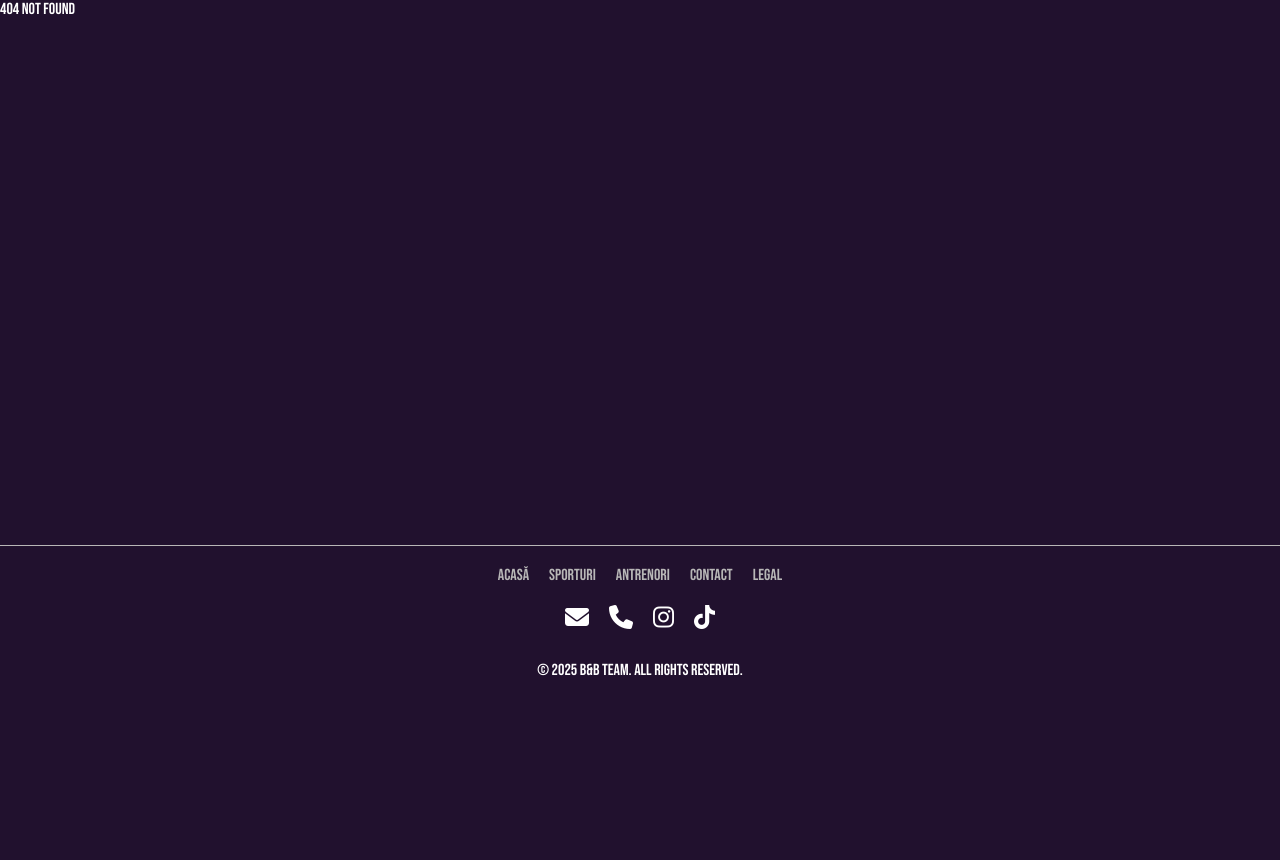
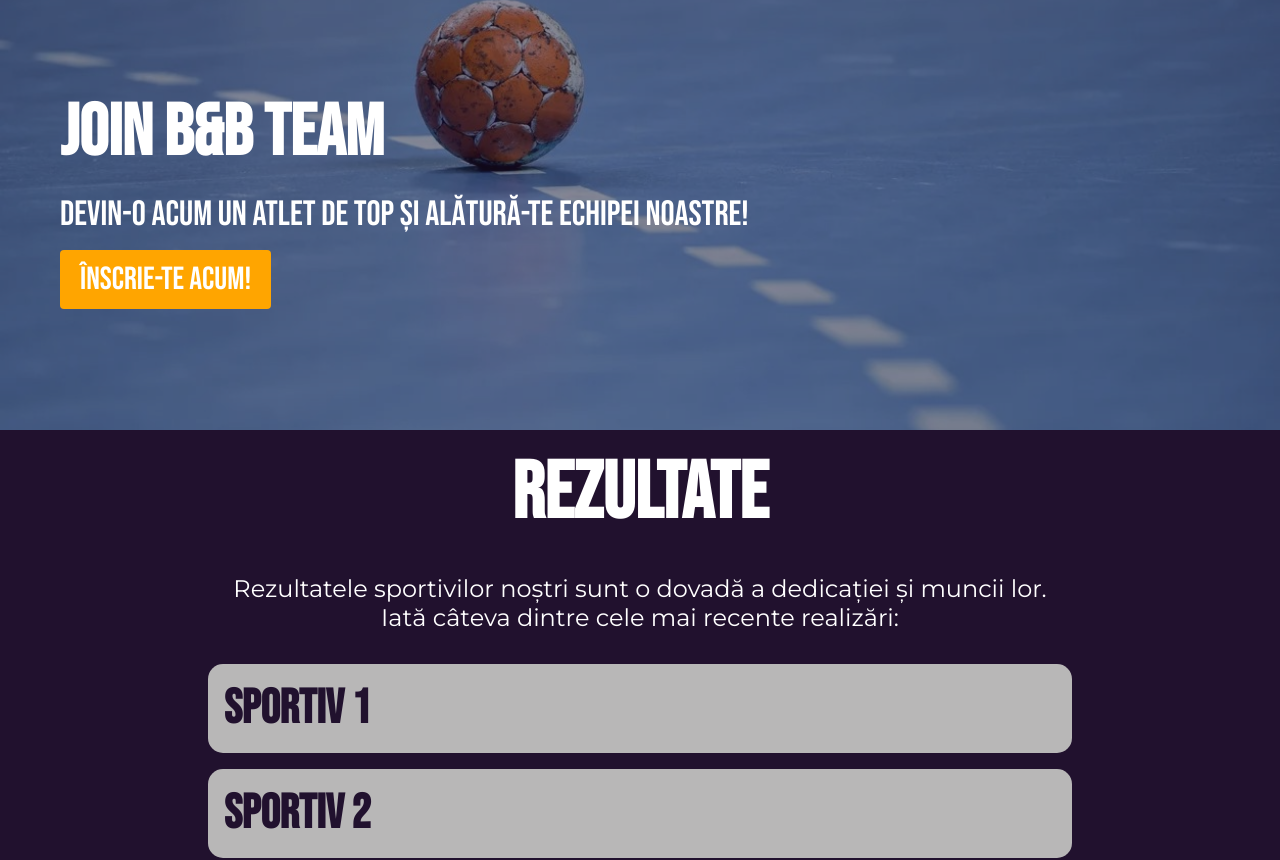
Before and after one commit to claudette1203/bbteam, a React (Vite) app: page /#/results in a window 1280 px wide. Before the commit this address had no page. Shown: the part 120-980 px from the top of the page. Before the commit the page ends 800 px from the top, so only its background shows below. Built offline with nearby package versions, Linux system fonts and the light colour scheme.

Commit message:
Added the beginning of the results page

```diff
--- a/src/components/Footer.tsx
+++ b/src/components/Footer.tsx
@@ -9,6 +9,7 @@ const Footer: React.FC = () => {
         <a href=".#">ACASĂ</a>
         <a href=".#sports">SPORTURI</a>
         <a href=".#coaches">ANTRENORI</a>
+        <a href=".#results">REZULTATE</a>
         <a href=".#contact">CONTACT</a>
         <a href=".#legal">LEGAL</a>
       </div>
--- a/src/components/Header.tsx
+++ b/src/components/Header.tsx
@@ -8,6 +8,7 @@ const Header: React.FC = () => {
     { label: 'ACASĂ', path: '/' },
     { label: 'SPORTURI', path: '/sports' },
     { label: 'ANTRENORI', path: '/coaches' },
+    { label: 'REZULTATE', path: '/results' },
     { label: 'CONTACT', path: '/contact' },
   ];
 
--- a/src/main.tsx
+++ b/src/main.tsx
@@ -14,6 +14,7 @@ import Legal from './pages/Legal';
 import News from './pages/News';
 import Players from './pages/Players';
 import Sports from './pages/Sports';
+import Results from './pages/Results';
 
 ReactDOM.createRoot(document.getElementById('root') as HTMLElement).render(
   <React.StrictMode>
@@ -30,6 +31,7 @@ ReactDOM.createRoot(document.getElementById('root') as HTMLElement).render(
             <Route path="/contact" element={<Contact />} />
             <Route path="/players" element={<Players />} />
             <Route path="/legal" element={<Legal />} />
+            <Route path="/results" element={<Results />} />
             <Route path="*" element={<div>404 Not Found</div>} />
           </Routes>
         </main>
--- /dev/null
+++ b/src/pages/Results.css
@@ -0,0 +1,57 @@
+.results-page {
+    display: flex;
+    flex-direction: column;
+    align-items: center;
+    gap: 2rem;
+    width: 70%;
+    margin: 0 auto;
+    padding: 1rem;
+}
+
+.results-page h1 {
+    font-size: 5rem;
+    align-self: center;
+}
+
+.results-page p {
+    font-size: 1.5rem;
+    color: var(--secondary-color-light);
+    font-family: var(--details-font);
+    text-align: center;
+}
+
+.results-page .players{
+    width: 100%;
+    gap: 0.4rem;
+}
+
+.results-page .players h2 {
+    font-size: 3rem;
+    color: var(--background-color);
+    align-items: flex-start;
+    background-color: var(--secondary-color);
+    border-radius: 15px;
+    padding: 1rem;
+    width: 100%;
+    margin-bottom: 1rem;
+}
+
+@media (max-width: 768px) {
+    .results-page {
+        width: 80%;
+    }
+
+    .results-page h1 {
+        font-size: 2.5rem;
+    }
+
+    .results-page p {
+        font-size: 1rem;
+    }
+
+    .results-page .players h2 {
+        font-size: 1.3rem;
+        padding: 0.7rem;
+        margin-bottom: 0.5rem;
+    }
+}
--- /dev/null
+++ b/src/pages/Results.tsx
@@ -0,0 +1,33 @@
+import Hero from '../components/Hero';
+import './Results.css';
+
+const Results : React.FC = () => {
+    return (
+        <>
+            <Hero
+                backgroundImage='./images/rezultate.jpg'
+                heading="Join B&amp;B Team"
+                subheading="Devin-o acum un atlet de top și alătură-te echipei noastre!"
+                buttonText="Înscrie-te acum!"
+                buttonLink=".#contact"
+            />
+            <div className="results-page">
+                <h1>Rezultate</h1>
+                <p>Rezultatele sportivilor noștri sunt o dovadă a dedicației și muncii lor. Iată câteva dintre cele mai recente realizări:</p>
+                <div className="players" >
+                    <div className="player">
+                        <h2>Sportiv 1</h2>
+                    </div>
+                    <div className="player">
+                        <h2>Sportiv 2</h2>
+                    </div>
+                    <div className="player">
+                        <h2>Sportiv 3</h2>
+                    </div>
+                </div>
+            </div>
+        </>
+    );
+}
+
+export default Results;
```
Also changed, not shown: public/images/rezultate.jpg (added).
